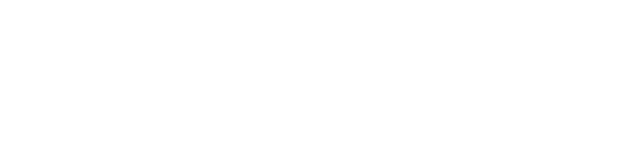
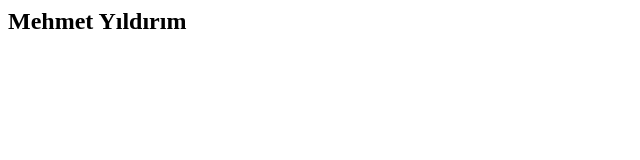
Before and after one commit to Mehmet-Yildirim0/genesis, a plain HTML site: page index.html in a window 1280 px wide. Shown: the whole page, without its empty margins (0-640 px from the left). Drawn offline with Linux system fonts and the light colour scheme.

Commit message:
localde body eklendi

```diff
--- a/index.html
+++ b/index.html
@@ -1,3 +1,3 @@
 <head>
-
+  <h2>Mehmet Yıldırım</h2>
 </head>
```
